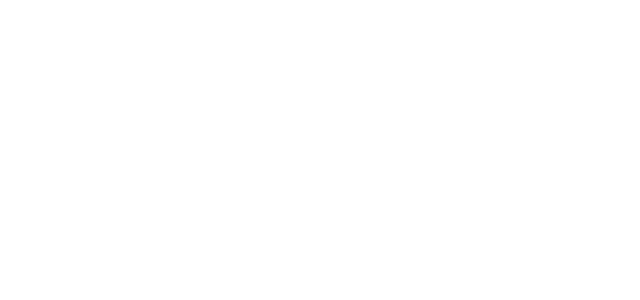
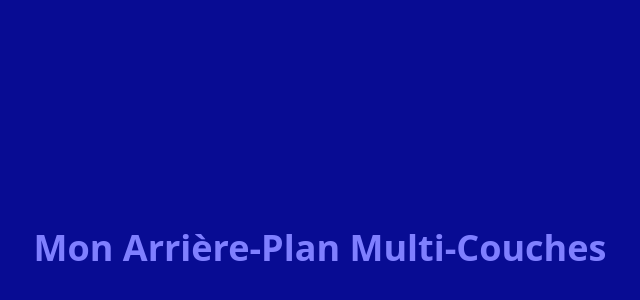
Before and after one commit to EIDemel/PorfolioReact, a React (Vite) app: page /arase in a window 1280 px wide. Before the commit this address had no page. Shown: the part 152-452 px from the top of the page, without its empty margins (320-960 px from the left). Built offline with nearby package versions, Linux system fonts and the light colour scheme.

Commit message:
feat: Add BackgroundPage and EraserCanvas components with routing

```diff
--- a/src/App.tsx
+++ b/src/App.tsx
@@ -2,6 +2,7 @@
 import { BrowserRouter as Router, Routes, Route } from "react-router-dom";
 import HomePage from "./pages/HomePage";
 import AboutPage from "./pages/AboutPage";
+import BackgroundPage from "./pages/BackgroundPage";
 
 const App: React.FC = () => {
   return (
@@ -9,6 +10,7 @@
       <Routes>
         <Route path="/" element={<HomePage />} />
         <Route path="/about" element={<AboutPage />} />
+        <Route path="/arase" element={<BackgroundPage />} />
       </Routes>
     </Router>
   );
--- /dev/null
+++ b/src/components/EraserCanvas.tsx
@@ -0,0 +1,64 @@
+import React, { useRef, useEffect } from "react";
+
+const EraserCanvas: React.FC = () => {
+  const canvasRef = useRef<HTMLCanvasElement>(null);
+
+  useEffect(() => {
+    const canvas = canvasRef.current;
+    if (!canvas) return;
+
+    const ctx = canvas.getContext("2d");
+    if (!ctx) return;
+
+    // Initialisation du canvas
+    canvas.width = window.innerWidth;
+    canvas.height = window.innerHeight;
+
+    // Dessin de la couleur semi-transparente sur toute la surface
+    ctx.fillStyle = "rgba(0, 0, 255, 0.5)"; // Couleur bleue semi-transparente
+    ctx.fillRect(0, 0, canvas.width, canvas.height);
+
+    let isDrawing = false;
+
+    const startDrawing = (e: MouseEvent) => {
+      isDrawing = true;
+      erase(e);
+    };
+
+    const stopDrawing = () => {
+      isDrawing = false;
+      ctx.beginPath();
+    };
+
+    const erase = (e: MouseEvent) => {
+      if (!isDrawing) return;
+
+      ctx.globalCompositeOperation = "destination-out"; // Effet gomme
+      ctx.arc(e.clientX, e.clientY, 20, 0, Math.PI * 2); // Taille de la gomme
+      ctx.fill();
+    };
+
+    // Écouteurs d'événements
+    canvas.addEventListener("mousedown", startDrawing);
+    canvas.addEventListener("mousemove", erase);
+    canvas.addEventListener("mouseup", stopDrawing);
+    canvas.addEventListener("mouseout", stopDrawing);
+
+    // Nettoyage des écouteurs à la suppression du composant
+    return () => {
+      canvas.removeEventListener("mousedown", startDrawing);
+      canvas.removeEventListener("mousemove", erase);
+      canvas.removeEventListener("mouseup", stopDrawing);
+      canvas.removeEventListener("mouseout", stopDrawing);
+    };
+  }, []);
+
+  return (
+    <canvas
+      ref={canvasRef}
+      className="absolute top-0 left-0 z-20 pointer-events-auto"
+    />
+  );
+};
+
+export default EraserCanvas;
--- /dev/null
+++ b/src/pages/BackgroundPage.tsx
@@ -0,0 +1,21 @@
+import React from "react";
+import EraserCanvas from "../components/EraserCanvas";
+
+const BackgroundPage: React.FC = () => {
+  return (
+    <div className="relative w-full h-screen">
+      {/* Couche Z=0 : Fond de couleur */}
+      <div className="absolute top-0 left-0 w-full h-full bg-gray-900 z-0"></div>
+
+      {/* Couche Z=1 : Texte */}
+      <div className="absolute top-1/2 left-1/2 transform -translate-x-1/2 -translate-y-1/2 z-10 text-white text-4xl font-bold">
+        Mon Arrière-Plan Multi-Couches
+      </div>
+
+      {/* Couche Z=2 : Canvas interactif */}
+      <EraserCanvas />
+    </div>
+  );
+};
+
+export default BackgroundPage;
```
